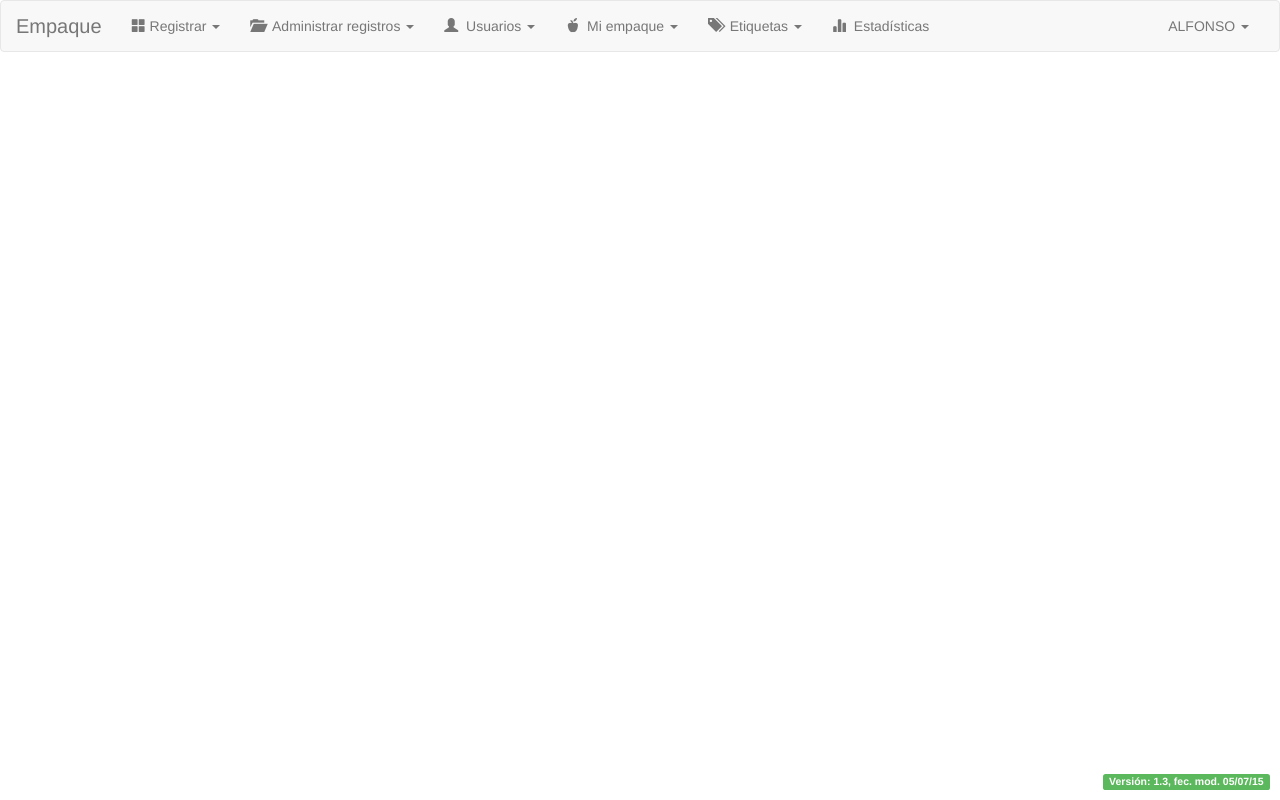
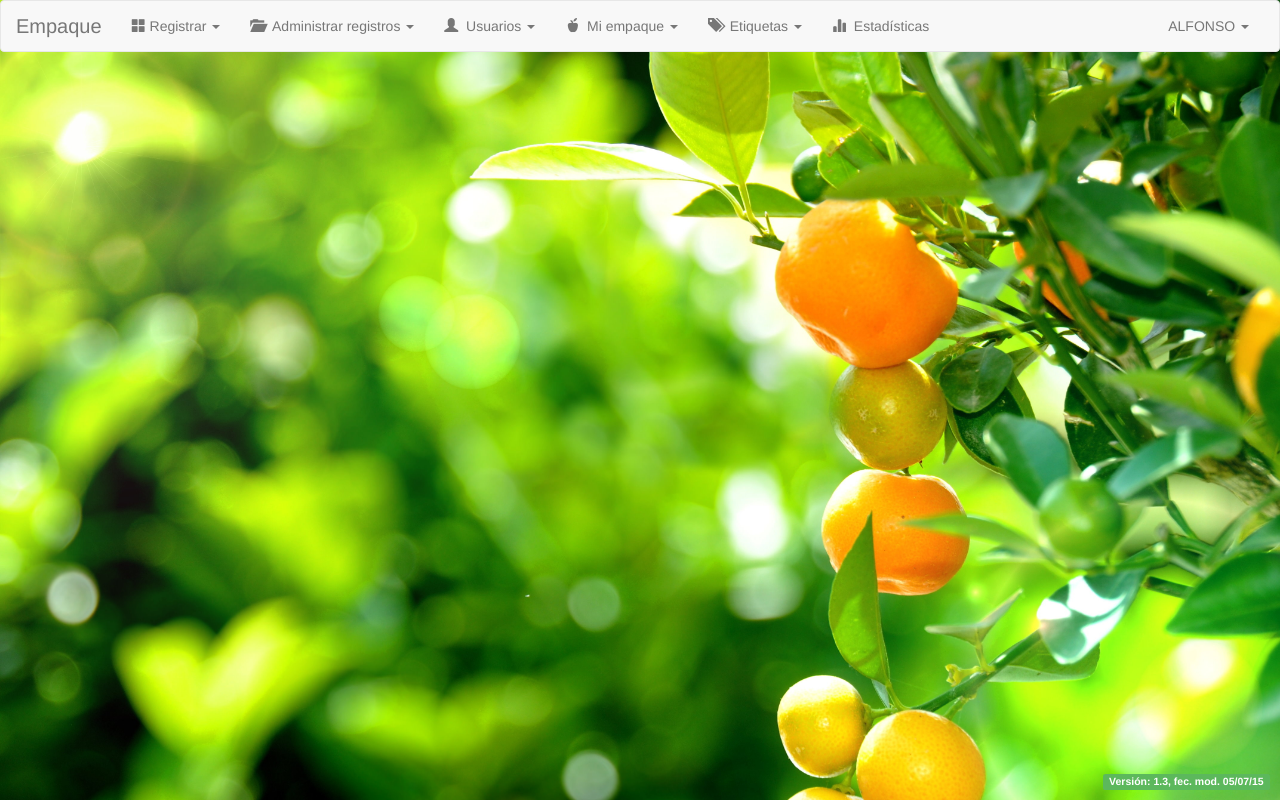
Before and after one commit to baidinger/traza, a PHP site: page /empaque/ in a window 1280 px wide. Run offline with PHP 8.4, Linux system fonts and the light colour scheme; a user stored in the database is signed in; data comes from the database, SQL or seed files in the repository.

Commit message:
Correccion en la imagen de fondo

```diff
--- a/empaque/css/estilos.css
+++ b/empaque/css/estilos.css
@@ -39,10 +39,6 @@ h3{
 	width:100%;
 }
 
-body{
-	background: #FFFFFF;
-}
-
 .fondo-modal-body{
 	background: #CEF6CE;
 }
--- a/empaque/index.php
+++ b/empaque/index.php
@@ -35,7 +35,7 @@
 		<link rel="stylesheet" type="text/css" href="css/settings.css">
     <link rel="stylesheet" type="text/css" href="css/estilos.css">
 </head>
-<body class="fondo">
+<body class="">
 	<nav class="navbar navbar-default">
   <div class="container-fluid">
     <!-- Brand and toggle get grouped for better mobile display -->
```
